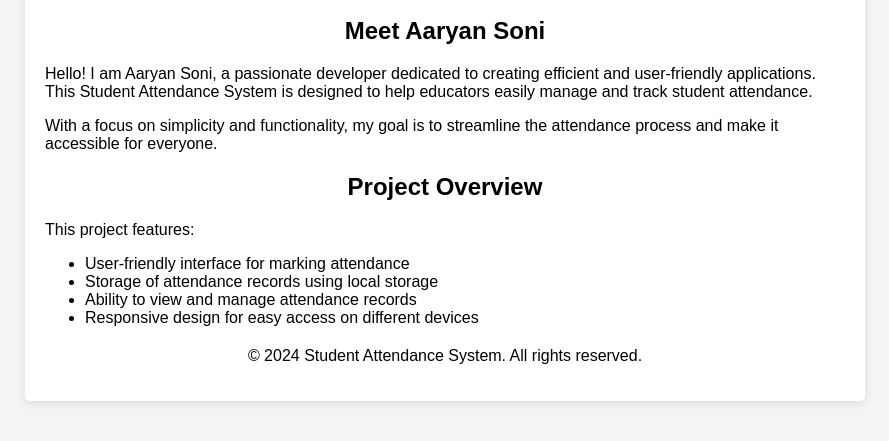
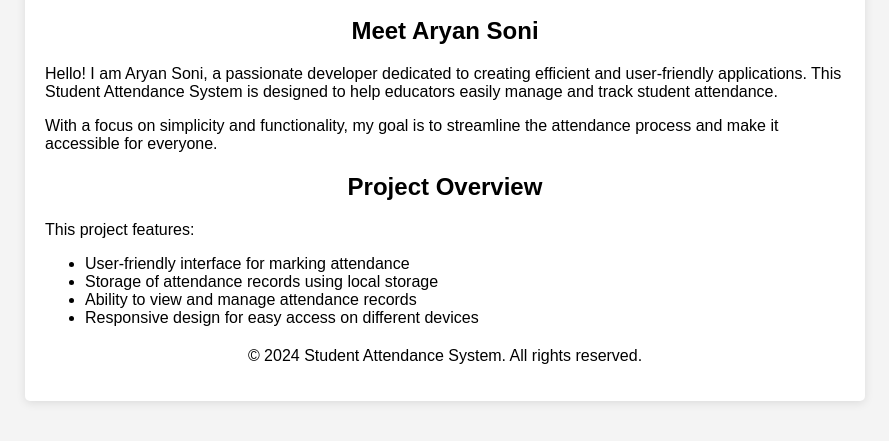
Before and after one commit to kictharsh221/kictharsh, a plain HTML site: page about.html in a window 1280 px wide. Shown: the part 141-582 px from the top of the page, without its empty margins (195-1084 px from the left). Drawn offline with Linux system fonts and the light colour scheme.

Commit message:
Update about.html

```diff
--- a/about.html
+++ b/about.html
@@ -21,8 +21,8 @@
 
         <main>
             <section>
-                <h2>Meet Aaryan Soni</h2>
-                <p>Hello! I am Aaryan Soni, a passionate developer dedicated to creating efficient and user-friendly applications. This Student Attendance System is designed to help educators easily manage and track student attendance.</p>
+                <h2>Meet Aryan Soni</h2>
+                <p>Hello! I am Aryan Soni, a passionate developer dedicated to creating efficient and user-friendly applications. This Student Attendance System is designed to help educators easily manage and track student attendance.</p>
                 <p>With a focus on simplicity and functionality, my goal is to streamline the attendance process and make it accessible for everyone.</p>
             </section>
 
```
